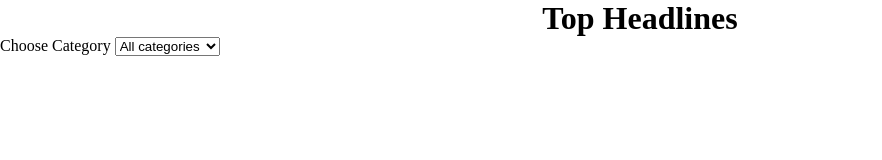
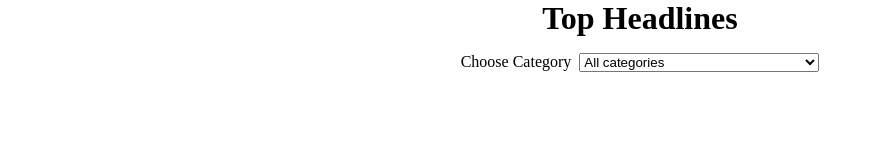
Before and after one commit to sercansimsek/News-app, a website built with Parcel: page index.html in a window 1280 px wide. Shown: the whole page, without its empty margins (0-882 px from the left). Built offline with nearby package versions, Linux system fonts and the light colour scheme; no server answers.

Commit message:
select item centered

```diff
--- a/index.css
+++ b/index.css
@@ -5,11 +5,18 @@
 }
 
 h1 {
-    text-align: center;
+  text-align: center;
+}
+
+#controls {
+  display: flex;
+  justify-content: center;
+  gap: 0.5rem;
+  margin: 1rem 0;
 }
 
 #category {
-    align-self: center;
+  min-width: 240px;
 }
 
 #news {
```
